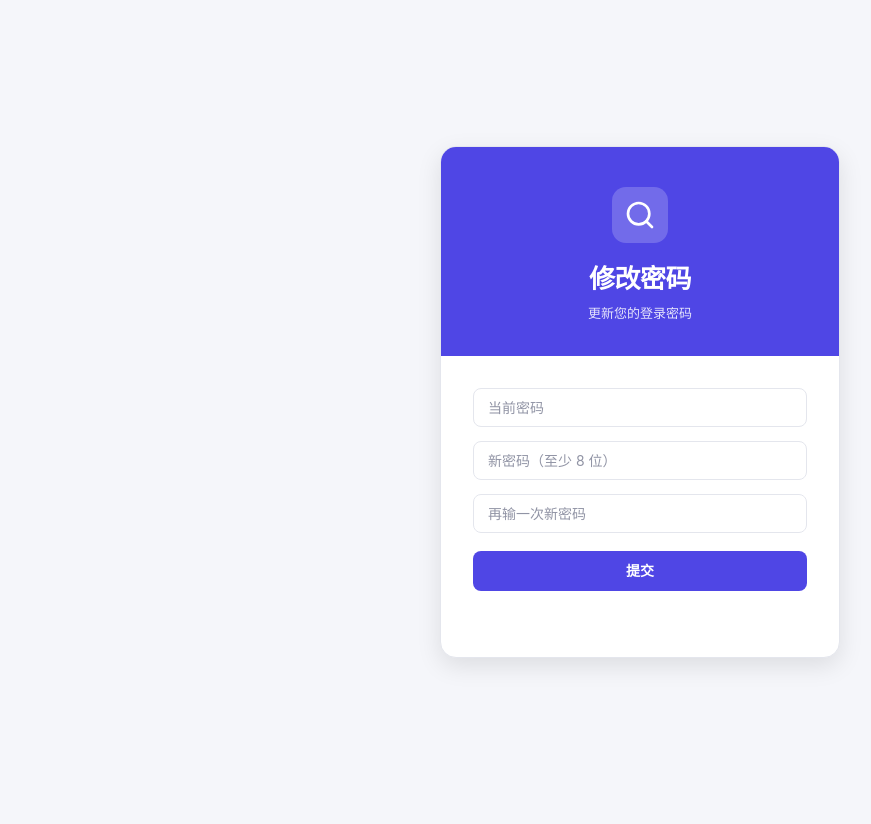
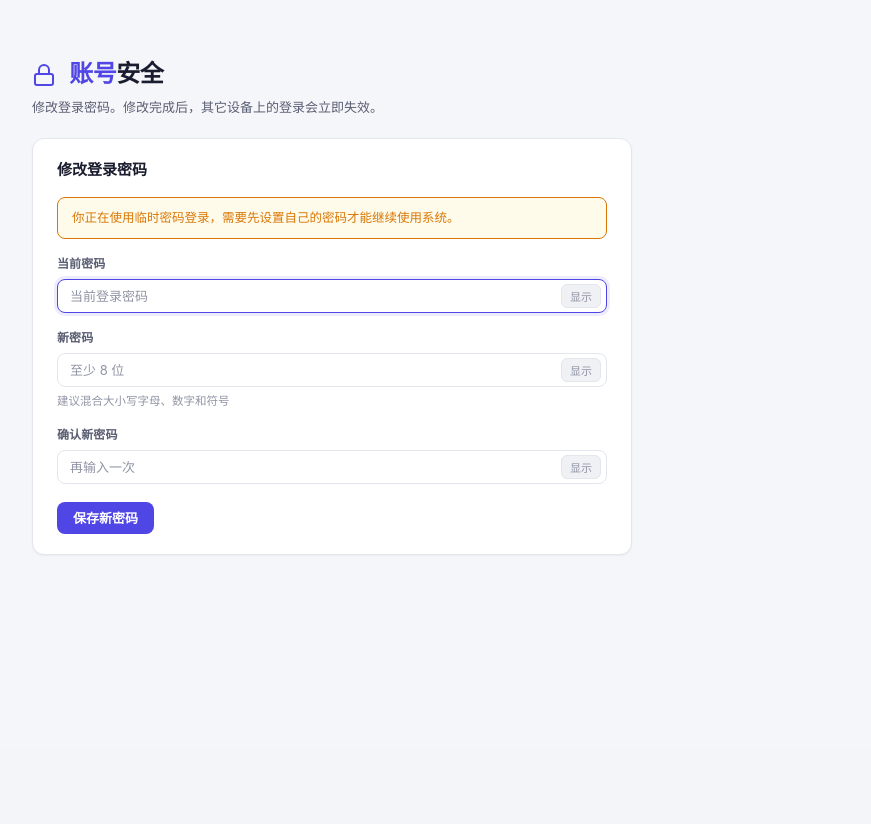
Before and after one commit to jwtadm/crm, a Flask app: page /change_password in a window 1280 px wide. Shown: the part 53-877 px from the top of the page, without its empty margins (0-871 px from the left). After the commit the page ends 608 px from the top, so only its background shows below. Run offline with Flask 3, Linux system fonts and the light colour scheme; the visitor is signed in with stand-in values (Sample User, id 1); data comes from the database, SQL or seed files in the repository; some libraries are stand-ins or nearby versions.

Commit message:
feat(ui): 重做「修改密码」页——从登录卡片改成正经的账号安全表单
原来这页直接套用登录页的居中卡片 + 三个无标签输入框, 看起来像登录界面而不是
设置页。重做后:
- 走标准 page-header + card 布局, 与其它设置页一致
- 每个字段带标签; 当前/新/确认三栏各自有「显示/隐藏」
- 新密码实时强度提示(位数不足/偏弱/一般/很好), 但仍以服务端校验为准
- 前端补了「新密码不能与当前密码相同」的前置校验
- 临时密码登录进来时, 顶部黄色 banner 说明"必须先改密才能继续使用"
- 成功后用 toast 反馈并跳转(管理员去 /stats, 员工去 /people)
- 错误提示按 error code 映射成中文(wrong_password / weak_password)

新增 .form-stack / .form-field / .input-with-action / .form-hint / .banner-warn 样式。
验证: 59 项写路径检查全通过。

```diff
--- a/static/style.css
+++ b/static/style.css
@@ -1640,3 +1640,54 @@ select:disabled {
   padding-left: 10px;
   padding-right: 10px;
 }
+
+/* ─── Form stack (account settings / change password) ────────── */
+
+.form-stack { display: flex; flex-direction: column; gap: 16px; }
+
+.form-field { display: flex; flex-direction: column; gap: 6px; }
+
+.form-label {
+  font-size: 12px;
+  font-weight: 600;
+  color: var(--text-2);
+  letter-spacing: .01em;
+}
+
+.form-hint { font-size: 11.5px; color: var(--text-3); }
+.form-hint.is-warn { color: var(--orange); }
+.form-hint.is-ok { color: var(--green); }
+
+.input-with-action { position: relative; display: flex; }
+.input-with-action input { padding-right: 58px; }
+
+.input-action {
+  position: absolute;
+  right: 6px;
+  top: 50%;
+  transform: translateY(-50%);
+  padding: 3px 8px;
+  font-size: 11px;
+  color: var(--text-3);
+  background: var(--surface-2);
+  border: 1px solid var(--border);
+  border-radius: var(--r-sm);
+  cursor: pointer;
+  transition: all .15s;
+}
+
+.input-action:hover { color: var(--accent); border-color: var(--accent-soft); }
+
+.form-msg { font-size: 12px; }
+.form-msg.is-ok { color: var(--green); }
+.form-msg.is-err { color: var(--red); }
+
+.banner-warn {
+  padding: 10px 14px;
+  border-radius: var(--r);
+  font-size: 12.5px;
+  line-height: 1.6;
+  background: var(--orange-light);
+  color: var(--orange);
+  border: 1px solid var(--orange);
+}
--- a/templates/change_password.html
+++ b/templates/change_password.html
@@ -2,48 +2,132 @@
 {% set active = "" %}
 {% block title %}修改密码 — CRM{% endblock %}
 {% block content %}
-<div class="login-wrap">
-  <div class="login-card">
-    <div class="login-brand">
-      <div class="login-logo">
-        <svg width="32" height="32" viewBox="0 0 24 24" fill="none" stroke="white" stroke-width="2" stroke-linecap="round" stroke-linejoin="round"><circle cx="11" cy="11" r="8"/><path d="m21 21-4.35-4.35"/></svg>
+<div class="page-header">
+  <h1>
+    <svg width="24" height="24" viewBox="0 0 24 24" fill="none" stroke="currentColor" stroke-width="2" stroke-linecap="round" stroke-linejoin="round" style="vertical-align:-5px;margin-right:8px;color:var(--accent)"><rect width="18" height="11" x="3" y="11" rx="2" ry="2"/><path d="M7 11V7a5 5 0 0 1 10 0v4"/></svg>
+    <span>账号</span>安全
+  </h1>
+  <p>修改登录密码。修改完成后，其它设备上的登录会立即失效。</p>
 </div>
-      <h1>修改密码</h1>
-      <p>更新您的登录密码</p>
+
+<div class="card" style="max-width:600px;">
+  <div class="card-header"><h2>修改登录密码</h2></div>
+
+  <div id="mustChangeBanner" class="banner-warn hidden" style="margin-bottom:16px;">
+    你正在使用临时密码登录，需要先设置自己的密码才能继续使用系统。
   </div>
-    <div class="login-body">
-      <input type="password" id="old" placeholder="当前密码">
-      <input type="password" id="new" placeholder="新密码（至少 8 位）">
-      <input type="password" id="new2" placeholder="再输一次新密码">
-      <button class="btn btn-accent login-btn" id="btn">提交</button>
-      <div id="msg" class="login-msg"></div>
+
+  <div class="form-stack">
+    <label class="form-field">
+      <span class="form-label">当前密码</span>
+      <div class="input-with-action">
+        <input type="password" id="old" placeholder="当前登录密码" autocomplete="current-password">
+        <button type="button" class="input-action" data-toggle="old">显示</button>
       </div>
+    </label>
+
+    <label class="form-field">
+      <span class="form-label">新密码</span>
+      <div class="input-with-action">
+        <input type="password" id="new" placeholder="至少 8 位" autocomplete="new-password">
+        <button type="button" class="input-action" data-toggle="new">显示</button>
+      </div>
+      <span class="form-hint" id="strengthHint">建议混合大小写字母、数字和符号</span>
+    </label>
+
+    <label class="form-field">
+      <span class="form-label">确认新密码</span>
+      <div class="input-with-action">
+        <input type="password" id="new2" placeholder="再输入一次" autocomplete="new-password">
+        <button type="button" class="input-action" data-toggle="new2">显示</button>
+      </div>
+    </label>
+  </div>
+
+  <div class="btn-row" style="margin-top:18px;">
+    <button class="btn btn-accent" id="btn">保存新密码</button>
+    <span id="msg" class="form-msg"></span>
   </div>
 </div>
 {% endblock %}
+
 {% block scripts %}
 <script>
-document.getElementById('btn').onclick = async () => {
-  const oldP = document.getElementById('old').value;
-  const newP = document.getElementById('new').value;
-  const new2 = document.getElementById('new2').value;
-  const msg = document.getElementById('msg');
-  msg.textContent = '';
-  if (newP.length < 8) { msg.innerHTML = '<span style="color:var(--red)">新密码至少 8 位</span>'; return; }
-  if (newP !== new2)  { msg.innerHTML = '<span style="color:var(--red)">两次输入的新密码不一致</span>'; return; }
+const $ = id => document.getElementById(id);
+
+// 显示/隐藏密码
+document.querySelectorAll('.input-action').forEach(btn => {
+  btn.onclick = () => {
+    const input = $(btn.dataset.toggle);
+    const show = input.type === 'password';
+    input.type = show ? 'text' : 'password';
+    btn.textContent = show ? '隐藏' : '显示';
+  };
+});
+
+// 实时强度提示（仅提示，最终校验以服务端为准）
+$('new').addEventListener('input', () => {
+  const v = $('new').value;
+  const hint = $('strengthHint');
+  if (!v) { hint.textContent = '建议混合大小写字母、数字和符号'; hint.className = 'form-hint'; return; }
+  if (v.length < 8) { hint.textContent = '还差 ' + (8 - v.length) + ' 位（至少 8 位）'; hint.className = 'form-hint is-warn'; return; }
+  const kinds = [/[a-z]/, /[A-Z]/, /\d/, /[^A-Za-z0-9]/].filter(r => r.test(v)).length;
+  if (kinds >= 3 && v.length >= 12) { hint.textContent = '强度很好'; hint.className = 'form-hint is-ok'; }
+  else if (kinds >= 2) { hint.textContent = '强度一般，加长或混合符号会更安全'; hint.className = 'form-hint is-ok'; }
+  else { hint.textContent = '强度偏弱，建议混合字母、数字和符号'; hint.className = 'form-hint is-warn'; }
+});
+
+function showMsg(text, kind) {
+  const el = $('msg');
+  el.textContent = text || '';
+  el.className = 'form-msg ' + (kind || '');
+}
+
+$('btn').onclick = async () => {
+  const oldP = $('old').value, newP = $('new').value, new2 = $('new2').value;
+  showMsg('');
+  if (!oldP) { showMsg('请输入当前密码', 'is-err'); $('old').focus(); return; }
+  if (newP.length < 8) { showMsg('新密码至少 8 位', 'is-err'); $('new').focus(); return; }
+  if (newP !== new2) { showMsg('两次输入的新密码不一致', 'is-err'); $('new2').focus(); return; }
+  if (newP === oldP) { showMsg('新密码不能和当前密码相同', 'is-err'); $('new').focus(); return; }
+
+  const btn = $('btn');
+  btn.disabled = true;
+  btn.textContent = '保存中…';
+  try {
     const r = await fetch('/api/auth/change_password', {
       method: 'POST', headers: {'Content-Type': 'application/json'},
       body: JSON.stringify({old: oldP, new: newP}),
     });
     const data = await r.json();
     if (!r.ok) {
-    if (data.error === 'wrong_password') msg.innerHTML = '<span style="color:var(--red)">当前密码错误</span>';
-    else if (data.error === 'weak_password') msg.innerHTML = '<span style="color:var(--red)">新密码至少 8 位</span>';
-    else msg.innerHTML = '<span style="color:var(--red)">修改失败: ' + (data.error || '') + '</span>';
+      const map = {wrong_password: '当前密码错误', weak_password: '新密码太弱（至少 8 位）'};
+      showMsg(map[data.error] || data.error || '修改失败', 'is-err');
       return;
     }
-  msg.innerHTML = '<span style="color:var(--green)">修改成功，跳转中…</span>';
-  setTimeout(() => location.href = '/', 1000);
+    showMsg('密码已更新', 'is-ok');
+    toast('密码已更新', 'ok');
+    $('old').value = $('new').value = $('new2').value = '';
+    $('mustChangeBanner').classList.add('hidden');
+    // 临时密码场景改完即可进入系统
+    setTimeout(() => {
+      location.href = (window.CURRENT_USER && window.CURRENT_USER.role === 'admin') ? '/stats' : '/people';
+    }, 700);
+  } catch (e) {
+    showMsg('网络错误：' + e.message, 'is-err');
+  } finally {
+    btn.disabled = false;
+    btn.textContent = '保存新密码';
+  }
 };
+
+// 临时密码登录时说明原因
+(async () => {
+  for (let i = 0; i < 40 && !window.CURRENT_USER; i++) await new Promise(r => setTimeout(r, 50));
+  if (window.CURRENT_USER && window.CURRENT_USER.must_change_pw) {
+    $('mustChangeBanner').classList.remove('hidden');
+  }
+  $('old').focus();
+})();
 </script>
 {% endblock %}
```
Lines whose indentation alone changed are shown as unchanged.
